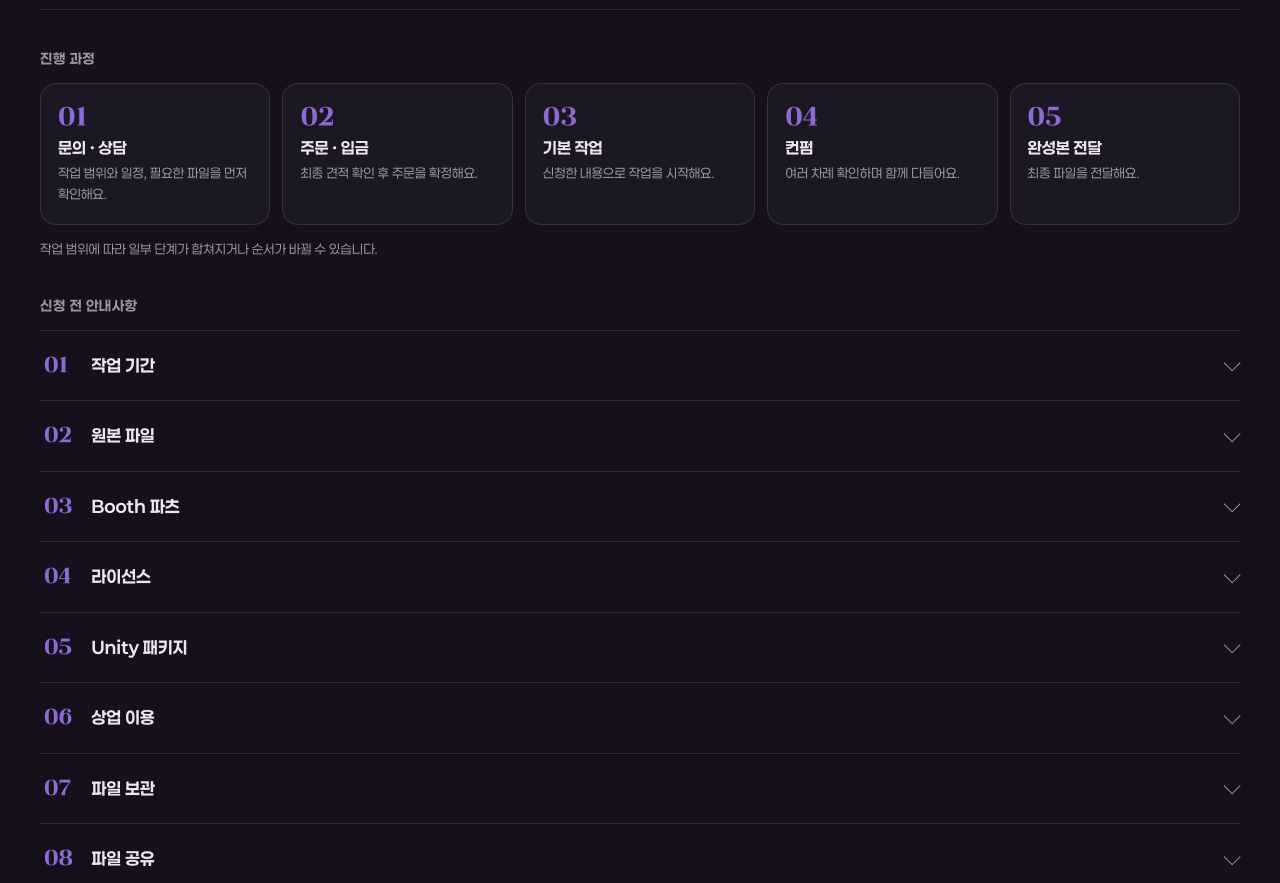
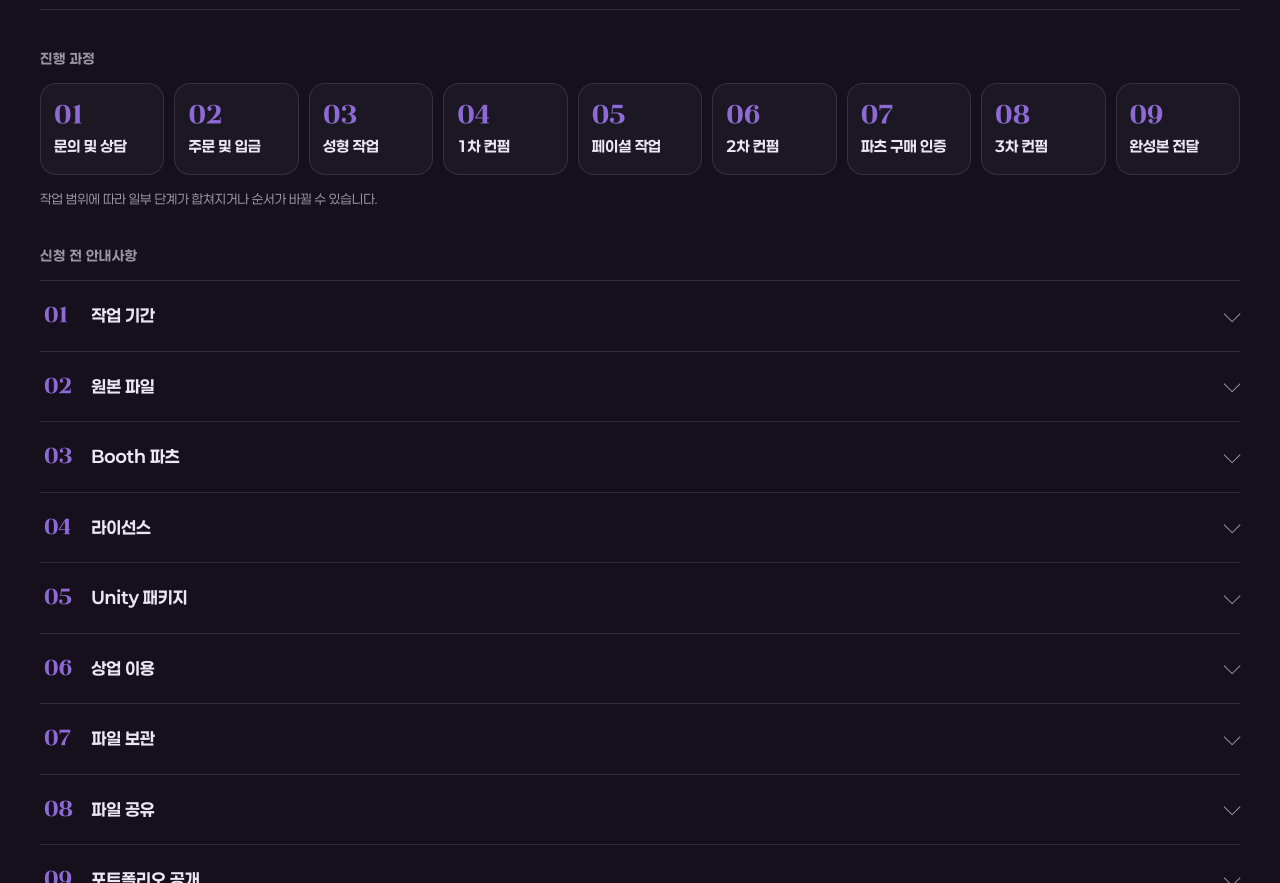
Before and after one commit to orbitaofdesign/product-detail, a plain HTML site: page INAB/index.html in a window 1280 px wide. Shown: the part 3397-4280 px from the top of the page. Drawn offline with Linux system fonts and the light colour scheme.

Commit message:
INAB: 커미션 진행 과정을 기존 사이트와 같은 9단계로
Co-Authored-By: Claude Opus 5.5 <noreply@anthropic.com>
Claude-Session: https://claude.ai/code/session_01Ws9A8n9mKCxT3yhvaJNBS5

```diff
--- a/INAB/index.html
+++ b/INAB/index.html
@@ -239,13 +239,13 @@ html,body{margin:0;overflow-x:clip;background:var(--night);color:var(--text);fon
 @media (max-width:820px){.artist{grid-template-columns:1fr}.portrait{max-width:440px}.collab{grid-template-columns:1fr}.bio .role{font-size:16px}}
 
 /* ---------- Commission ---------- */
-.steps{list-style:none;margin:0;padding:0;display:grid;grid-template-columns:repeat(5,minmax(0,1fr));gap:12px;counter-reset:s}
-.steps li{counter-increment:s;position:relative;padding:20px 18px;border-radius:16px;background:rgba(236,230,243,.03);box-shadow:inset 0 0 0 1px var(--line);display:flex;flex-direction:column;gap:6px}
+.steps{list-style:none;margin:0;padding:0;display:grid;grid-template-columns:repeat(9,minmax(0,1fr));gap:10px;counter-reset:s}
+.steps li{counter-increment:s;position:relative;padding:18px 14px;border-radius:16px;background:rgba(236,230,243,.03);box-shadow:inset 0 0 0 1px var(--line);display:flex;flex-direction:column;gap:6px}
 .steps li::before{content:counter(s,decimal-leading-zero);font-family:var(--f-serif);font-size:24px;color:#8f6ad6}
-.steps b{font-size:16px}
+.steps b{font-size:15px;line-height:1.4;word-break:keep-all}
 .steps span{font-size:13px;color:var(--muted);line-height:1.6}
 .steps-note{margin:0;font-size:13px;color:var(--muted)}
-@media (max-width:900px){.steps{grid-template-columns:repeat(2,minmax(0,1fr))}}
+@media (max-width:1100px){.steps{grid-template-columns:repeat(3,minmax(0,1fr))}}
 .form-box{display:grid;grid-template-columns:minmax(0,1fr) minmax(0,1fr);gap:28px;padding:28px;border-radius:20px;background:radial-gradient(90% 120% at 0% 100%,rgba(101,70,159,.35),transparent 70%),var(--panel);box-shadow:inset 0 0 0 1px var(--line)}
 .form-box h3{margin:0 0 10px;font-size:22px}
 .form-box p{margin:0 0 14px;font-size:14px;color:var(--muted);line-height:1.8}
@@ -458,11 +458,15 @@ html,body{margin:0;overflow-x:clip;background:var(--night);color:var(--text);fon
       </div>
       <p class="sub-h">진행 과정</p>
       <ol class="steps" style="margin-top:-24px">
-        <li><b>문의 · 상담</b><span>작업 범위와 일정, 필요한 파일을 먼저 확인해요.</span></li>
-        <li><b>주문 · 입금</b><span>최종 견적 확인 후 주문을 확정해요.</span></li>
-        <li><b>기본 작업</b><span>신청한 내용으로 작업을 시작해요.</span></li>
-        <li><b>컨펌</b><span>여러 차례 확인하며 함께 다듬어요.</span></li>
-        <li><b>완성본 전달</b><span>최종 파일을 전달해요.</span></li>
+        <li><b>문의 및 상담</b></li>
+        <li><b>주문 및 입금</b></li>
+        <li><b>성형 작업</b></li>
+        <li><b>1차 컨펌</b></li>
+        <li><b>페이셜 작업</b></li>
+        <li><b>2차 컨펌</b></li>
+        <li><b>파츠 구매 인증</b></li>
+        <li><b>3차 컨펌</b></li>
+        <li><b>완성본 전달</b></li>
       </ol>
       <p class="steps-note" style="margin-top:-24px">작업 범위에 따라 일부 단계가 합쳐지거나 순서가 바뀔 수 있습니다.</p>
 
```
